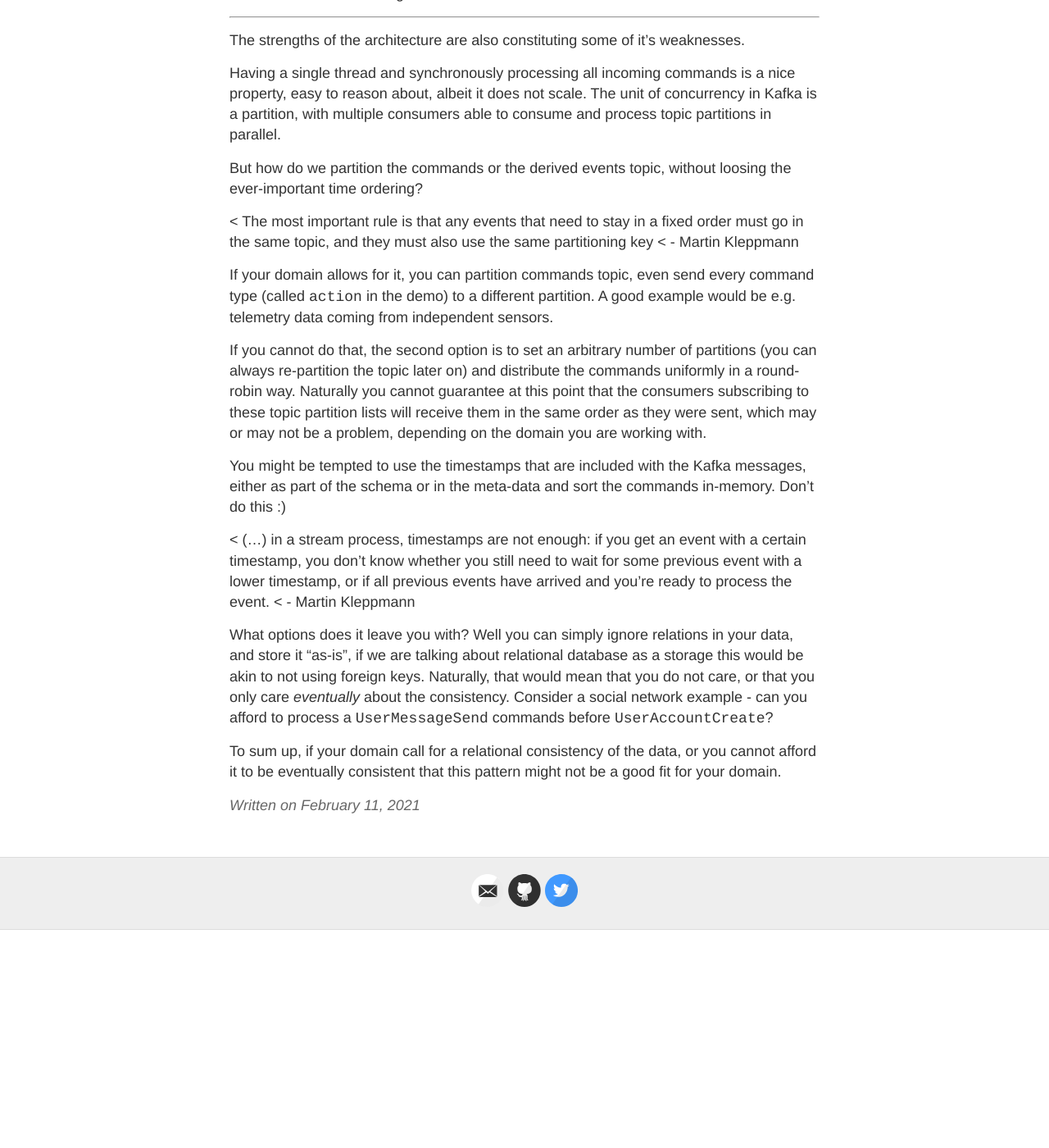
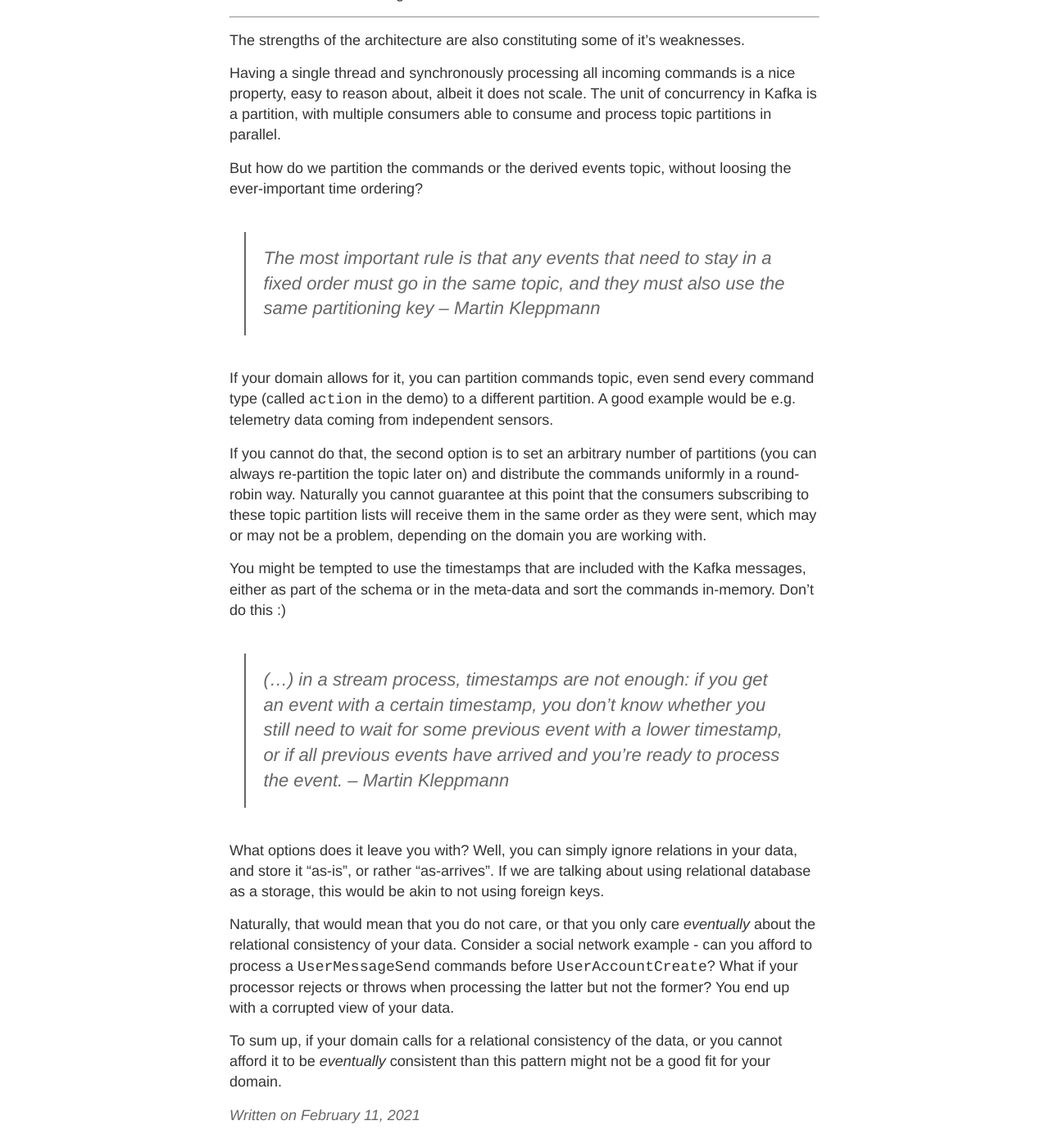
Before and after one commit to fbielejec/fbielejec.github.io, a Jekyll site: the page built from _posts/2021-02-11-cqrs-and-event-sourcing.md, in a window 1280 px wide and 1400 px high, scrolled down 7114 px. Shown: the whole window at 82% size. Built offline with Jekyll 4.4.1, drawn with Linux system fonts in a browser that asks for light colours; comment, search, counter and statistics services are not loaded; before the commit the page ends 8248 px from its top, so only the background shows below that.

Commit message:
repair quotes

```diff
--- a/_posts/2021-02-11-cqrs-and-event-sourcing.md
+++ b/_posts/2021-02-11-cqrs-and-event-sourcing.md
@@ -227,8 +227,8 @@ The unit of concurrency in Kafka is a partition, with multiple consumers able to
 
 But how do we partition the commands or the derived events topic, without loosing the ever-important time ordering?
 
-< The most important rule is that any events that need to stay in a fixed order must go in the same topic, and they must also use the same partitioning key
-< - Martin Kleppmann
+> The most important rule is that any events that need to stay in a fixed order must go in the same topic, and they must also use the same partitioning key
+> -- <cite>Martin Kleppmann</cite>
 
 If your domain allows for it, you can partition commands topic, even send every command type (called `action` in the demo) to a different partition. <!-- , or potentially create a separate topic for every command. -->
 A good example would be e.g. telemetry data coming from independent sensors.
@@ -239,12 +239,16 @@ Naturally you cannot guarantee at this point that the consumers subscribing to t
 You might be tempted to use the timestamps that are included with the Kafka messages, either as part of the schema or in the meta-data and sort the commands in-memory.
 Don't do this :)
 
-< (...) in a stream process, timestamps are not enough: if you get an event with a certain timestamp, you don’t know whether you still need to wait for some previous event with a lower timestamp, or if all previous events have arrived and you’re ready to process the event.
-<  - Martin Kleppmann
+> (...) in a stream process, timestamps are not enough: if you get an event with a certain timestamp, you don’t know whether you still need to wait for some previous event with a lower timestamp, or if all previous events have arrived and you’re ready to process the event.
+> -- <cite>Martin Kleppmann</cite>
 
 What options does it leave you with?
-Well you can simply ignore relations in your data, and store it "as-is", if we are talking about relational database as a storage this would be akin to not using foreign keys.
-Naturally, that would mean that you do not care, or that you only care *eventually* about the consistency.
+Well, you can simply ignore relations in your data, and store it "as-is", or rather "as-arrives".
+If we are talking about using relational database as a storage, this would be akin to not using foreign keys.
+
+Naturally, that would mean that you do not care, or that you only care *eventually* about the relational consistency of your data.
 Consider a social network example - can you afford to process a `UserMessageSend` commands before `UserAccountCreate`?
+What if your processor rejects or throws when processing the latter but not the former?
+You end up with a corrupted view of your data.
 
-To sum up, if your domain call for a relational consistency of the data, or you cannot afford it to be eventually consistent that this pattern might not be a good fit for your domain.
+To sum up, if your domain calls for a relational consistency of the data, or you cannot afford it to be *eventually* consistent than this pattern might not be a good fit for your domain.
```
